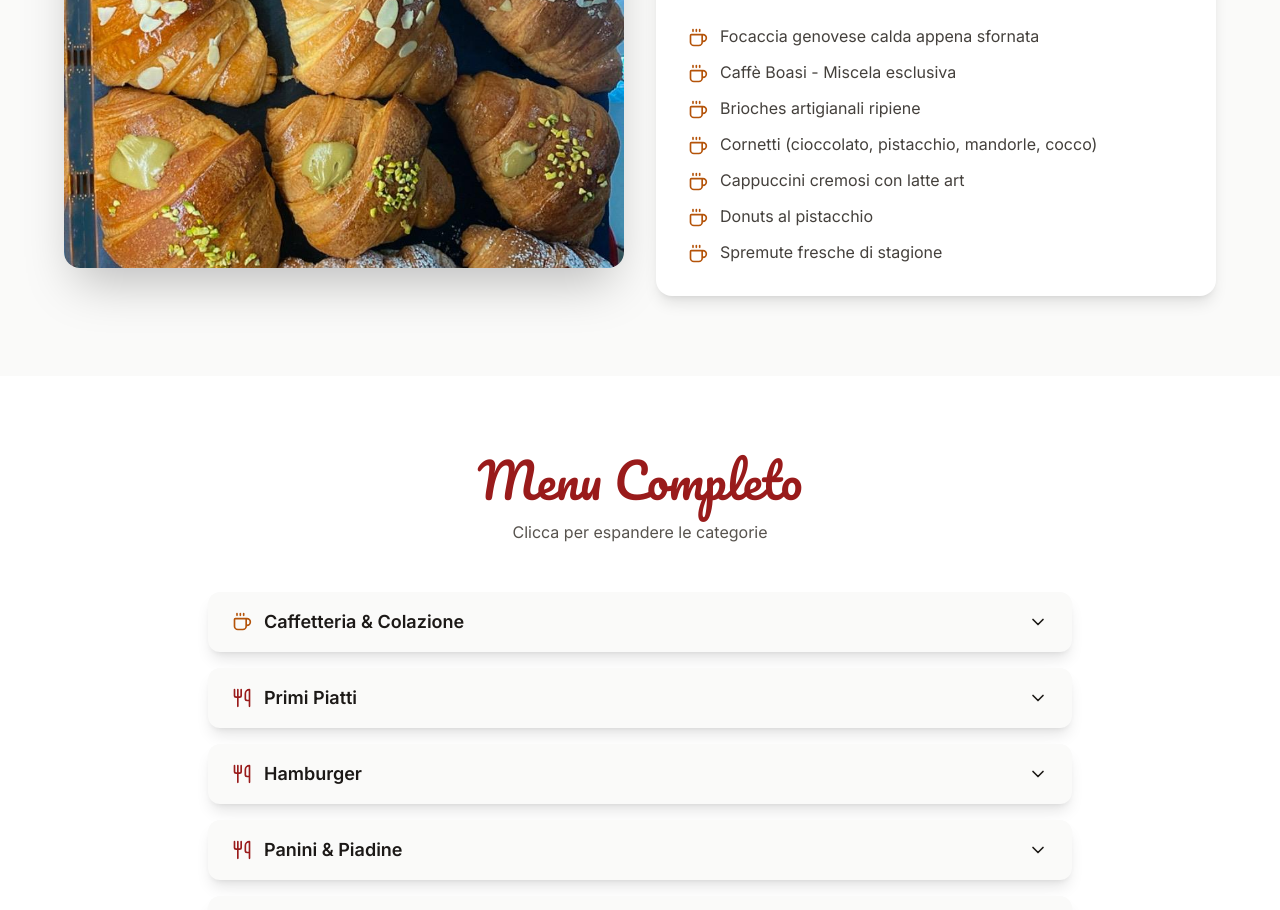
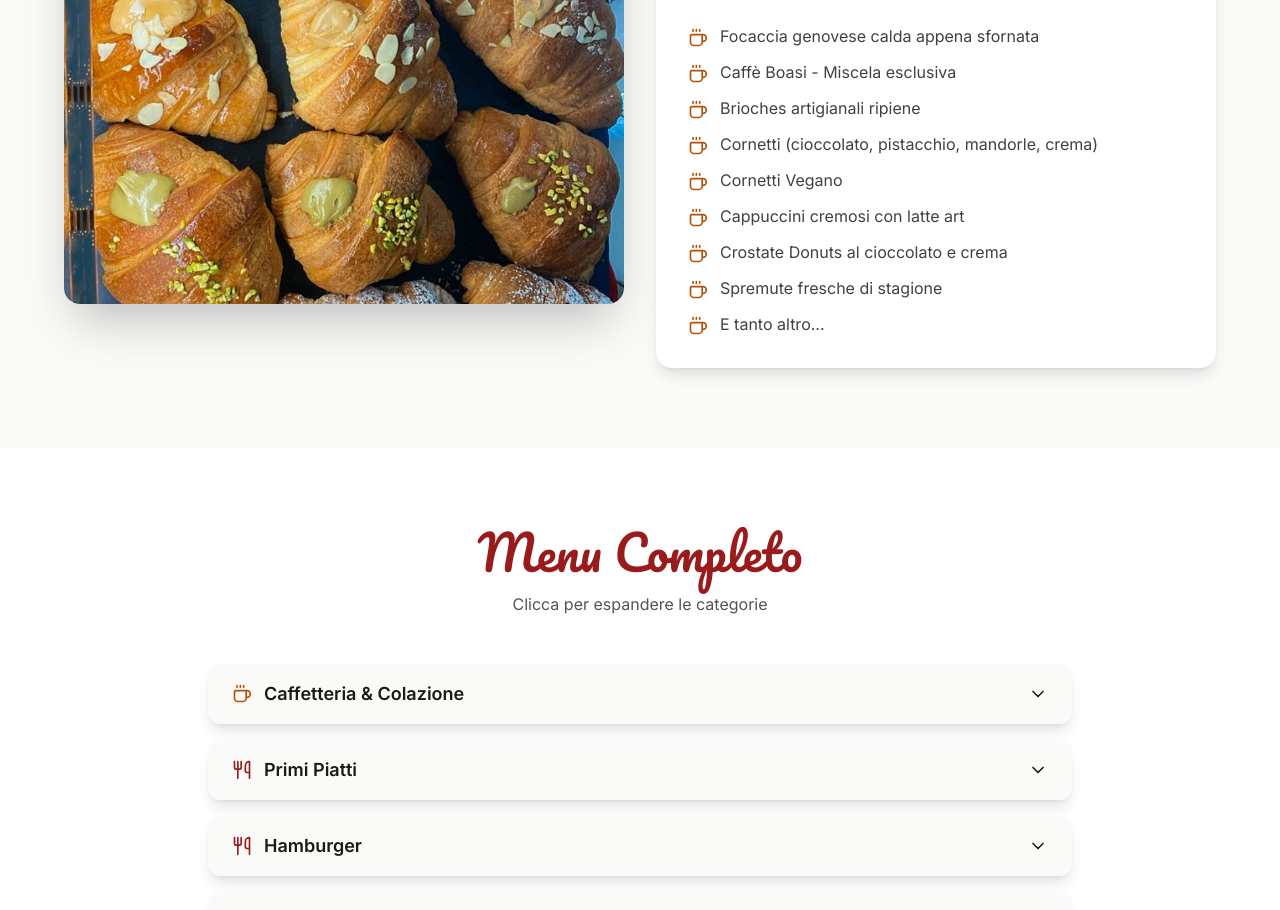
Before and after one commit to mtt92/riell-caffe, a Next.js app: page / in a window 1280 px wide. Shown: the part 1320-2230 px from the top of the page. Built offline with nearby package versions, Linux system fonts and the light colour scheme.

Commit message:
Update page.tsx

```diff
--- a/src/app/page.tsx
+++ b/src/app/page.tsx
@@ -21,10 +21,12 @@ const menuContent = {
       'Focaccia genovese calda appena sfornata',
       'Caffè Boasi - Miscela esclusiva',
       'Brioches artigianali ripiene',
-      'Cornetti (cioccolato, pistacchio, mandorle, cocco)',
+      'Cornetti (cioccolato, pistacchio, mandorle, crema)',
+      'Cornetti Vegano',
       'Cappuccini cremosi con latte art',
-      'Donuts al pistacchio',
-      'Spremute fresche di stagione'
+      'Crostate Donuts al cioccolato e crema',
+      'Spremute fresche di stagione',
+      'E tanto altro...'
     ],
     accent: 'amber-700'
   },
@@ -35,11 +37,14 @@ const menuContent = {
     icon: Utensils,
     image: '/images/hamburger.jpeg',
     items: [
+      'Lasagne al ragù',
       'Hamburger con carne fresca locale',
       'Insalatone complete e bilanciate',
       'Primi piatti del giorno',
       'Panini e piadine gourmet',
-      'Piatti vegetariani'
+      'Piatti vegetariani',
+      'E tanto altro...'
+
     ],
     accent: 'red-800'
   },
@@ -55,7 +60,8 @@ const menuContent = {
       'Gin Tonic premium',
       'Taglieri di salumi e formaggi',
       'Prosecco e bollicine',
-      'Aperitivi analcolici gourmet'
+      'Aperitivi analcolici gourmet',
+      'E tanto altro...'
     ],
     accent: 'red-700'
   }
@@ -66,11 +72,11 @@ const detailedMenu = {
   caffetteria: [
     'Caffè Espresso', 'Decaffeinato HAG', 'Caffè Corretto', 'Caffè Americano',
     'Cappuccino', 'Cappuccino HAG', 'Cappuccino d\'Orzo', 'Cappuccino Ginseng',
-    'Latte Macchiato', 'Marocchino Nutella', 'Cioccolata Calda'
+    'Latte Macchiato', 'Marocchino Nutella', 'Cioccolata Calda','Capuccino Vegano','E tanto altro...'
   ],
   primi: [
     'Spaghetti Carbonara', 'Risotto Zafferano', 'Mezze Penne Pomodoro',
-    'Trofie al Pesto', 'Penne Arrabbiata', 'Risotto Funghi'
+    'Trofie al Pesto', 'Penne Arrabbiata', 'Risotto Funghi','E tanto altro...'
   ],
   hamburger: [
     'Classico (hamburger, formaggio)',
@@ -80,16 +86,16 @@ const detailedMenu = {
   panini: [
     'Prosciutto Cotto Formaggio', 'Prosciutto Crudo Formaggio',
     'Speck e Brie', 'Tonno Pomodoro Insalata',
-    'Verdure Grigliate Stracchino', 'Salame Formaggio'
+    'Verdure Grigliate Stracchino', 'Salame Formaggio','E tanto altro...'
   ],
   insalate: [
     'Leggera (insalata, pomodoro, olive, mozzarella)',
     'Maxi (insalata, pomodoro, carote, tonno, uovo, mozzarella)',
-    'Caprese', 'Crudo e Mozzarella'
+    'Caprese', 'Crudo e Mozzarella','E tanto altro...'
   ],
   cocktail: [
     'Aperol Spritz', 'Hugo Spritz', 'Limoncello Spritz', 'Campari Spritz',
-    'Negroni', 'Negroni Sbagliato', 'Mojito', 'Moscow Mule'
+    'Negroni', 'Negroni Sbagliato', 'Mojito', 'Moscow Mule','E tanto altro...'
   ],
   gin: [
     'Gin Tonic', 'Gin Lemon',
@@ -97,7 +103,7 @@ const detailedMenu = {
   ],
   analcolici: [
     'Virgin Mojito', 'Virgin Spritz', 'Virgin Hugo',
-    'Crodino', 'Sanbitter'
+    'Crodino', 'Sanbitter','E tanto altro...'
   ]
 };
 
```
